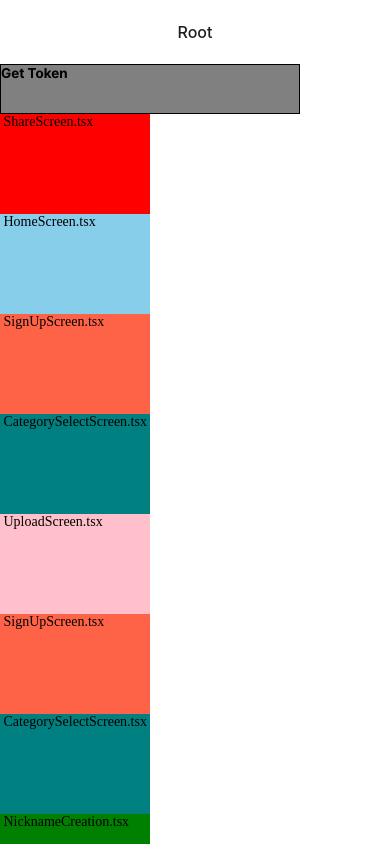
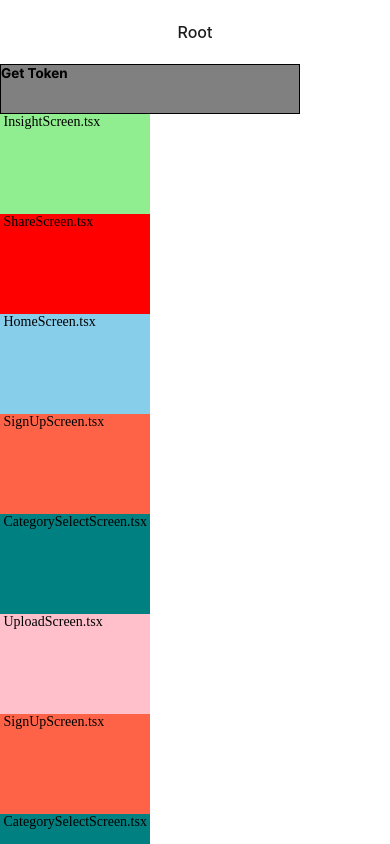
Before and after one commit to CCC-org/keewe-app, a React Native app: screen / in a window 390 px wide. Shown: the top 844 px of the page. Built offline with nearby package versions, Linux system fonts and the light colour scheme; a web font is replaced by a local one; what @gorhom/bottom-sheet would draw is missing.

Commit message:
insight screen added

```diff
--- a/App.tsx
+++ b/App.tsx
@@ -33,6 +33,7 @@ import InsightSampleScreen from './src/screens/onboarding/InsightSampleScreen';
 import { TransitionPresets } from '@react-navigation/stack';
 import Tabs from './src/screens/Main/Tabs';
 import ShareScreen from './src/screens/posts/ShareScreen';
+import InsightScreen from './src/screens/posts/InsightScreen';
 
 const queryClient = new QueryClient();
 // const Stack = createNativeStackNavigator();
@@ -186,7 +187,13 @@ export default function App() {
                     />
                   </Stack.Group>
                   {/* 게시글 그룹 */}
-                  <Stack.Group>
+                  <Stack.Group
+                    screenOptions={{
+                      headerStyle: { backgroundColor: 'white' },
+                      title: '',
+                    }}
+                  >
+                    <Stack.Screen name={'Insight'} component={InsightScreen} />
                     <Stack.Screen
                       name={'Share'}
                       component={ShareScreen}
--- a/src/navigation/index.tsx
+++ b/src/navigation/index.tsx
@@ -26,6 +26,17 @@ export function RootScreen() {
 
       <FontText style={{ fontWeight: '500' }}>{accessToken}</FontText>
       <ScrollView>
+        <Pressable onPress={() => navigation.navigate('Insight')}>
+          <View
+            style={{
+              backgroundColor: 'lightgreen',
+              width: 150,
+              height: 100,
+            }}
+          >
+            <FontText> InsightScreen.tsx</FontText>
+          </View>
+        </Pressable>
         <Pressable onPress={() => navigation.navigate('Share')}>
           <View
             style={{
--- /dev/null
+++ b/src/screens/posts/InsightScreen.tsx
@@ -0,0 +1,14 @@
+import { StyleSheet, Text, View } from 'react-native';
+import React from 'react';
+
+const InsightScreen = () => {
+  return (
+    <View>
+      <Text>InsightScreen</Text>
+    </View>
+  );
+};
+
+export default InsightScreen;
+
+const styles = StyleSheet.create({});
--- a/types.tsx
+++ b/types.tsx
@@ -38,6 +38,7 @@ export type RootStackParamList = {
   Upload: undefined;
   Home: undefined;
   Share: undefined;
+  Insight: undefined;
 };
 
 export type RootStackScreenProps<Screen extends keyof RootStackParamList> = NativeStackScreenProps<
```
